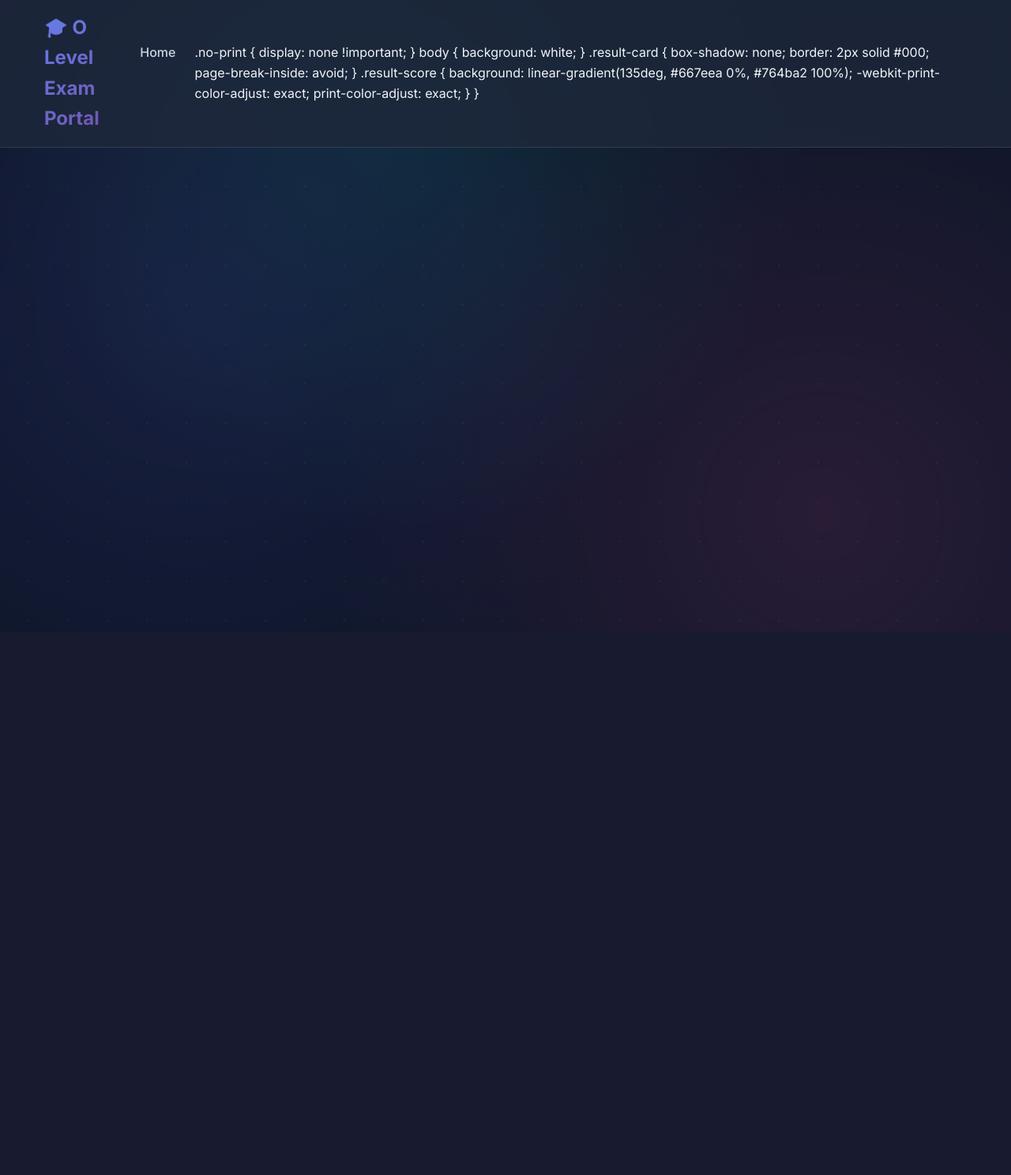
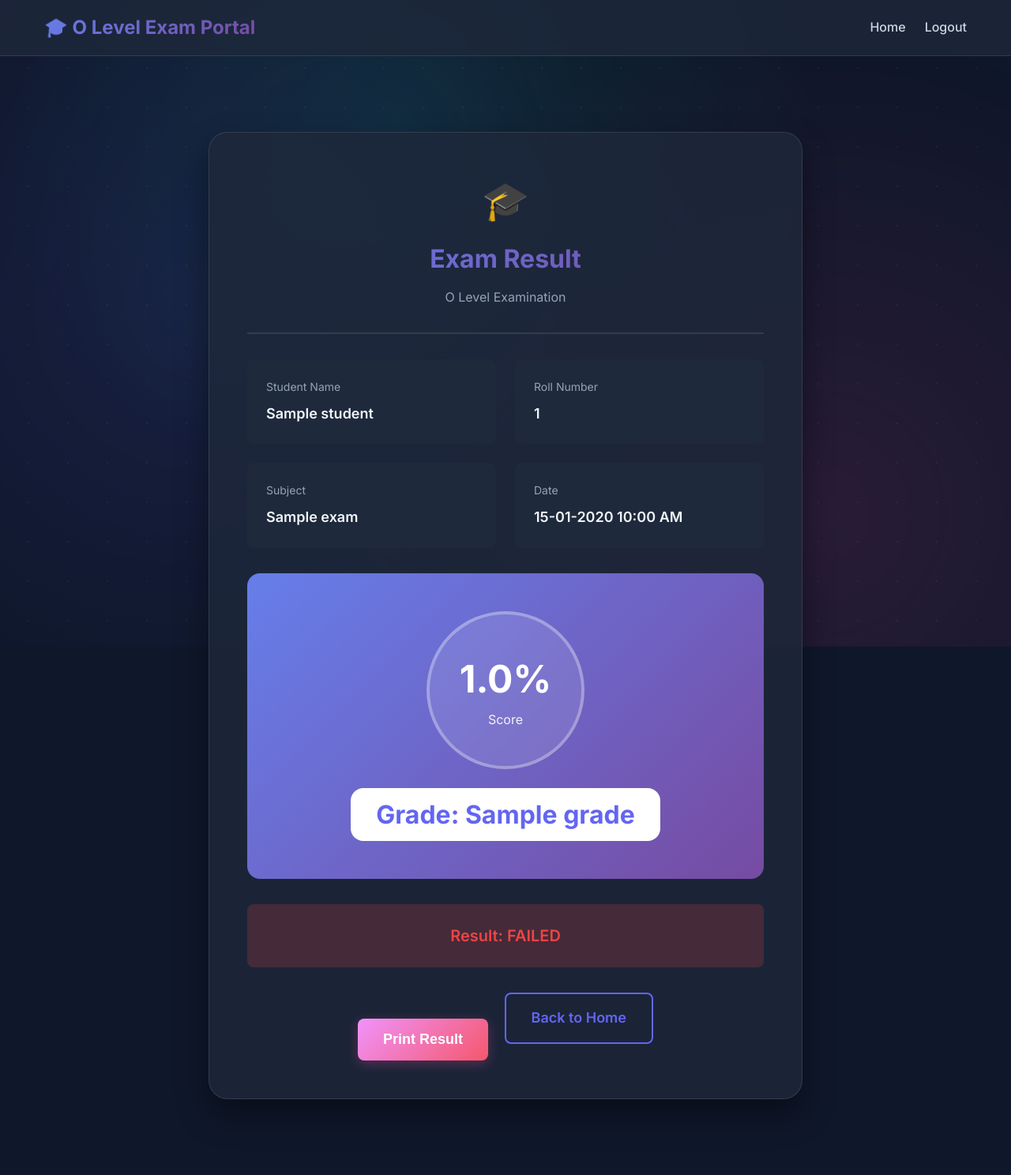
Before and after one commit to TELLYHUBCLOUD/dark-satellite, a Flask app: template templates/result.html in a window 1280 px wide. Shown: the whole page at 79% size. Before the commit the page ends 787 px from the top, so only its background shows below. Run offline with Flask 3, Linux system fonts and the light colour scheme; the template is opened without the code that fills it: most values are stand-ins (such as "Sample title", 1, 10 or a date in 2020).

Commit message:
EXAM ADMIN

```diff
--- a/app.py
+++ b/app.py
@@ -472,12 +472,17 @@ def get_students():
         # Format students
         student_list = []
         for student in students:
+            # Get completed exams for this student
+            exams = Exam.get_by_student(student['roll_number'])
+            completed_subjects = [e['subject'] for e in exams if e.get('status') == 'completed']
+
             student_list.append({
                 'roll_number': student['roll_number'],
                 'name': student['name'],
                 'email': student['email'],
                 'phone': student['phone'],
-                'exam_taken': student.get('exam_taken', False),
+                'exam_taken': len(completed_subjects) > 0,
+                'completed_subjects': completed_subjects,
                 'registered_at': format_datetime(student['created_at'])
             })
 
--- a/templates/admin_dashboard.html
+++ b/templates/admin_dashboard.html
@@ -124,8 +124,10 @@
                                             <td>${student.email}</td>
                                             <td>${student.phone}</td>
                                             <td>
-                                                ${student.exam_taken
-                            ? '<span style="color: var(--success);">✓ Completed</span>'
+                                                ${student.completed_subjects && student.completed_subjects.length > 0
+                            ? student.completed_subjects.map(subject =>
+                                `<span style="display: inline-block; background: rgba(72, 187, 120, 0.2); color: #48bb78; padding: 2px 8px; border-radius: 12px; font-size: 0.85em; margin-right: 4px; margin-bottom: 4px;">${subject}</span>`
+                            ).join('')
                             : '<span style="color: var(--warning);">⏳ Pending</span>'}
                                             </td>
                                             <td>${student.registered_at}</td>
--- a/templates/result.html
+++ b/templates/result.html
@@ -7,14 +7,8 @@
     <title>Exam Result - O Level Exam Portal</title>
     <link rel="stylesheet" href="{{ url_for('static', filename='css/style.css') }}">
     <link href="https://fonts.googleapis.com/css2?family=Inter:wght@400;500;600;700&display=swap" rel="stylesheet">
-</head>
-
-<body>
-    <nav class="navbar no-print">
-        <div class="container navbar-content">
-            <div class="navbar-brand">🎓 O Level Exam Portal</div>
-            <ul class="navbar-nav">
-                <li><a href="/" class="nav-link">Home</a></li>
+    <style>
+        @media print {
             .no-print {
                 display: none !important;
             }
@@ -36,6 +30,68 @@
             }
         }
     </style>
+</head>
+
+<body>
+    <nav class="navbar no-print">
+        <div class="container navbar-content">
+            <div class="navbar-brand">🎓 O Level Exam Portal</div>
+            <ul class="navbar-nav">
+                <li><a href="/" class="nav-link">Home</a></li>
+                <li><a href="/admin/logout" class="nav-link">Logout</a></li>
+            </ul>
+        </div>
+    </nav>
+
+    <section class="section">
+        <div class="container result-container">
+            <div class="result-card">
+                <div class="result-header">
+                    <div class="result-logo">🎓</div>
+                    <h1 class="result-title">Exam Result</h1>
+                    <p style="color: var(--text-muted);">O Level Examination</p>
+                </div>
+
+                <div class="result-info">
+                    <div class="info-item">
+                        <div class="info-label">Student Name</div>
+                        <div class="info-value">{{ student.name }}</div>
+                    </div>
+                    <div class="info-item">
+                        <div class="info-label">Roll Number</div>
+                        <div class="info-value">{{ student.roll_number }}</div>
+                    </div>
+                    <div class="info-item">
+                        <div class="info-label">Subject</div>
+                        <div class="info-value">{{ exam.subject }}</div>
+                    </div>
+                    <div class="info-item">
+                        <div class="info-label">Date</div>
+                        <div class="info-value">{{ exam.submit_time.strftime('%d-%m-%Y %I:%M %p') }}</div>
+                    </div>
+                </div>
+
+                <div class="result-score">
+                    <div class="score-circle">
+                        <div class="score-percentage">{{ "%.1f"|format(exam.percentage) }}%</div>
+                        <div class="score-label">Score</div>
+                    </div>
+                    <div class="grade-badge" style="color: var(--primary);">
+                        Grade: {{ exam.grade }}
+                    </div>
+                </div>
+
+                <div class="result-status {{ 'pass' if exam.percentage >= 50 else 'fail' }}">
+                    Result: {{ 'PASSED' if exam.percentage >= 50 else 'FAILED' }}
+                </div>
+
+                <div class="text-center no-print">
+                    <button onclick="window.print()" class="btn btn-secondary btn-lg">Print Result</button>
+                    <a href="/" class="btn btn-outline btn-lg" style="margin-left: 1rem;">Back to Home</a>
+                </div>
+            </div>
+        </div>
+    </section>
 </body>
 
 </html>
```
Lines whose indentation alone changed are shown as unchanged.
